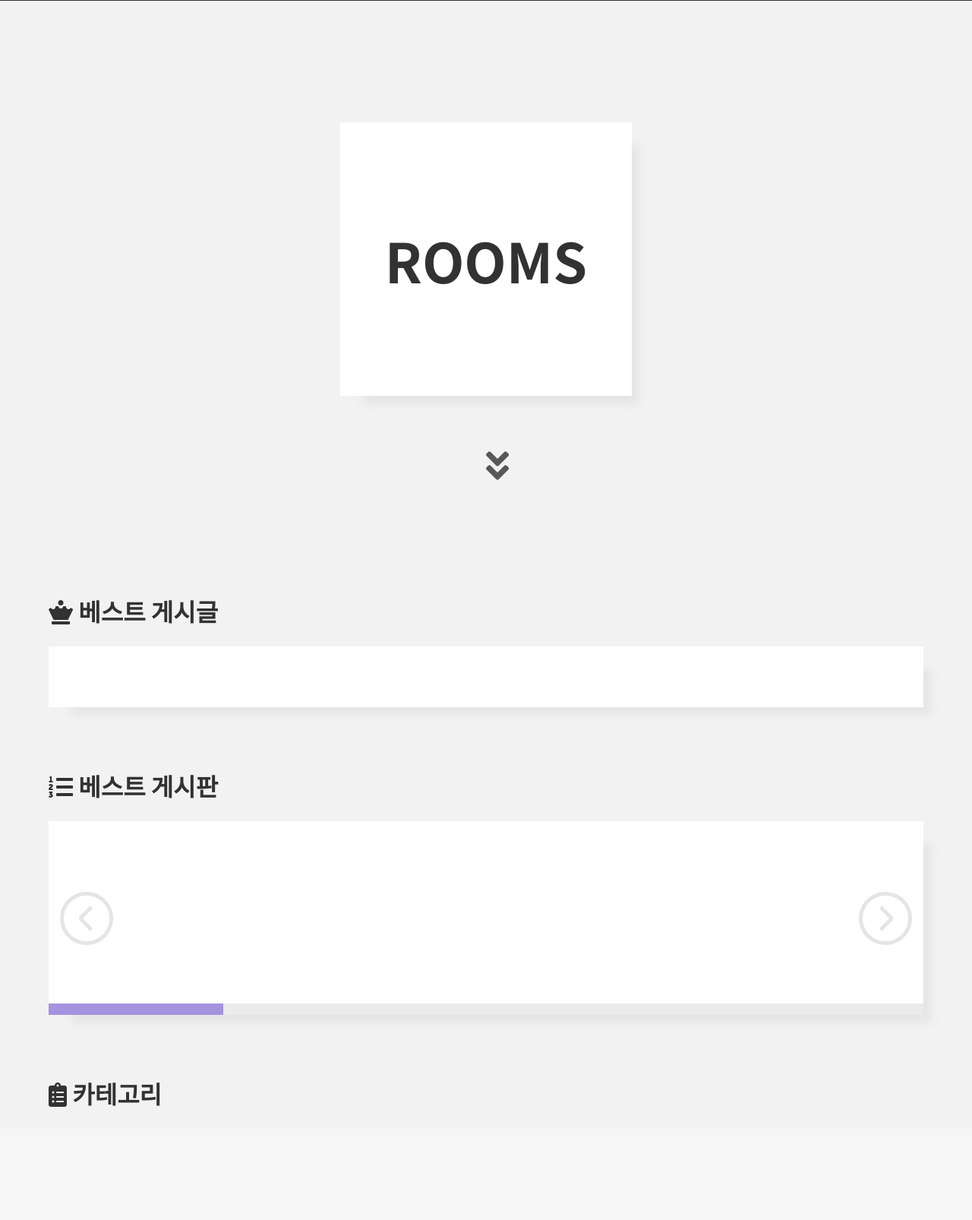
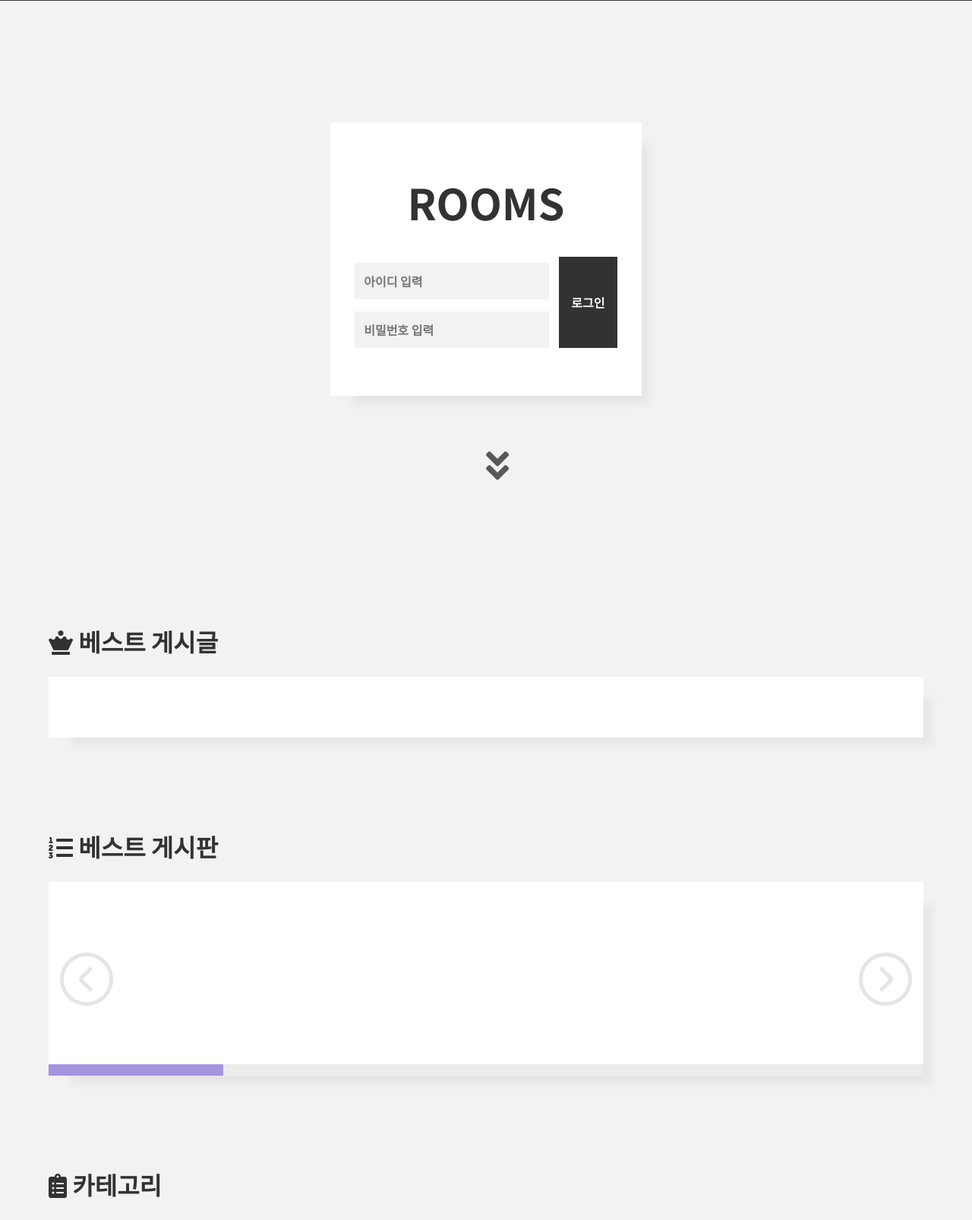
Before and after one commit to youjeonghan/Web_Community_Project, a Flask app: page / in a window 1280 px wide. Shown: the part 79-1685 px from the top of the page at 76% size. Before the commit the page ends 1536 px from the top, so only its background shows below. Run offline with Flask 2, Linux system fonts and the light colour scheme; data that the repository does not hold is empty; some libraries are stand-ins or nearby versions.

Commit message:
메인 첫 페이지 로그인 폼 만들기 (20.10.03)

```diff
--- a/TeamProject/static/css/main.css
+++ b/TeamProject/static/css/main.css
@@ -38,14 +38,14 @@ a:link, a:visited, a:active {
 	background-color: var(--color_white);
 	position: absolute;
 	z-index: -1;
-	width: 30vw;
+	width: 32vw;
 	height: 45vh;
 	box-shadow: var(--box-shadow);
 }
 
 .logo {
 	transition: all 0.3s;
-	font-size: 4.5em;
+	font-size: 3.5em;
 }
 .main_arrow{
 	position: absolute;
@@ -59,24 +59,59 @@ a:link, a:visited, a:active {
 	transform: translateY(1rem);
 }
 
-/* .sub_container {
-	float: right;
-	font-size: 1.3em;
-	margin-top: 1rem;
-} */
-
 .sub_title {
 	font-size: 2rem;
 	font-weight: bold;
-	padding: 10vh 0 3vh;
+	padding: 15vh 0 3vh;
 	color: var(--color_dark);
 	text-align: left;
 	margin-left: 5vw;
 }
 
 
+.sub_container{
+	position: relative;
+	width: 27vw;
+	margin-top: 1.5em;
+}
+.main_login_input{
+	transition: all 0.3s cubic-bezier(0.64, 0.09, 0.08, 1);
+	background: var(--color_ivory);
+	font-size: 1em;
+	color: var(--color_dark);
+	font-weight: bold;
+	width: 20vw;
+	padding: 0.75rem;
+	margin-top: 1rem;
+	border: none;
+}
+.main_login_input:focus {
+	box-shadow: none;
+	outline: none;
+	background-position: 0 0;
+}
 
+.main_login_btn {
+	font-size: 1em;
+	color: var(--color_white);
+	background: var(--color_dark);
+	border: none;
+	cursor: pointer;
+	padding: 1rem;
+	margin-top: 1rem;
+	transition: .5s all;
+	font-weight: bold;
 
+	position: absolute;
+	right: 0;
+	bottom: 0;
+    width: 6vw;
+    height: 15vh;
+    text-align: center;
+}
+.main_login_btn:hover{
+	background: var(--color_purple);
+}
 
 
 /* --------------- Login ----------------- */
@@ -465,7 +500,7 @@ a:link, a:visited, a:active {
 	font-weight: bold;
 	font-size: 1.1rem;
 
-	padding: 5vh 5vw 10vh;
+	padding: 2.5em 3em 6em;
 	width: 80vw;
 	min-height: 60vh;
 	margin-bottom: 10vh;
@@ -483,7 +518,8 @@ a:link, a:visited, a:active {
 	height: 80px;
 	position: fixed;
 	z-index: 2;
-	transform: translateY(100%);
+	/* transform: translateY(100%); */
+	top: 35vh;
 	opacity: 0.1;
 	transition: .3s all;
 }
@@ -511,7 +547,7 @@ a:link, a:visited, a:active {
 .category_name{
 	font-size: 2rem;
 	font-weight: bold;
-	margin-bottom: 5%;
+	margin-bottom: 3rem;
 	color: var(--color_purple);
 }
 
@@ -524,6 +560,9 @@ a:link, a:visited, a:active {
 	transition: .5s all;
 }
 
+.board{
+	text-align: left;
+}
 .board:hover{
 	color:var(--color_purple);
 	cursor: pointer;
@@ -534,7 +573,7 @@ a:link, a:visited, a:active {
     height: 1.3rem;
     vertical-align: middle;
 	margin-right: 0.3em;
-	border-radius: 2px;
+	border-radius: 4px;
 }
 
 .active {
@@ -542,9 +581,8 @@ a:link, a:visited, a:active {
 	z-index: 1;
 }
 
-
 .board_page_container{
-	bottom: 1.5rem;
+	bottom: 2em;
 	position: absolute;
 	margin: 0 auto;
 	left:0;
@@ -552,10 +590,11 @@ a:link, a:visited, a:active {
 }
 
 .pages{
-	margin: 0 1rem;
-	padding: 0.3rem 0.5rem;
-	font-weight: bold;
+	margin: 0.5em;
+    padding: 0.2em 0.4em;
+    font-weight: bold;
 	background: var(--color_purple);
+	color: var(--color_white);
 }
 .pages.p_active{
 	color: var(--color_dark) !important;
--- a/TeamProject/static/css/manager.css
+++ b/TeamProject/static/css/manager.css
@@ -60,6 +60,9 @@ a:active {text-decoration: none;}
     font-size: 1rem;
     top:0;
     left:0;
+}
+.board{
+    text-align: left;
 }
 
 .sub_title{
--- a/TeamProject/static/js/main.js
+++ b/TeamProject/static/js/main.js
@@ -1,4 +1,5 @@
 const main_url = "http://127.0.0.1:5000/api";
+// location.href="/"; //페이지 이동
 
 //------------------ 베스트 게시글 FetchAPI ------------------
 function get_bestpost_FetchAPI() {
@@ -286,7 +287,7 @@ function board_in_category_pagination(board_list) {
 	// 현재 페이지 설정 초기값 1
 	let current_page = 1;
 	// 한 페이지에 보여줄 게시판 수
-	let show_cnt = 48;
+	let show_cnt = 32;
 
 	function DisplayList(board_list, container, show_cnt, page) {
 		container.innerHTML = "";
--- a/TeamProject/templates/main.html
+++ b/TeamProject/templates/main.html
@@ -32,7 +32,7 @@
         <div>
             <span class="logo">ROOMS</span>
         </div>
-        <!-- <div class="sub_container">
+        <div class="sub_container">
             <div>
                 <input type="text" id="main_login_id" name="id" class="main_login_input" placeholder="아이디 입력"
                     autocomplete="off">
@@ -41,8 +41,8 @@
                 <input type="password" id="main_login_pw" name="pw" class="main_login_input" placeholder="비밀번호 입력"
                     autocomplete="off">
             </div>
-            <button id="main_login_btn" class="main_login_btn">LOGIN</button>
-        </div> -->
+            <button id="main_login_btn" class="main_login_btn">로그인</button>
+        </div>
 
 
         <div>
```
Also changed, not shown: TeamProject/static/js/manager.js (+5 -3 lines).
